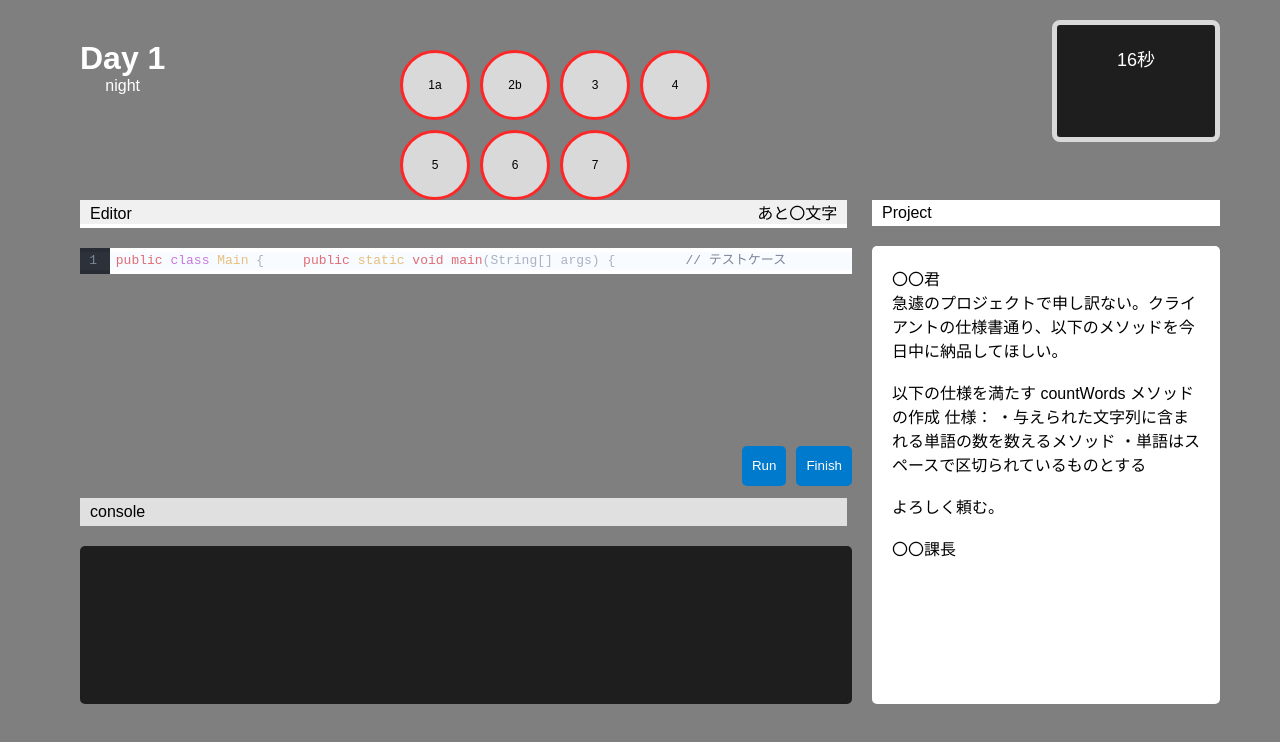
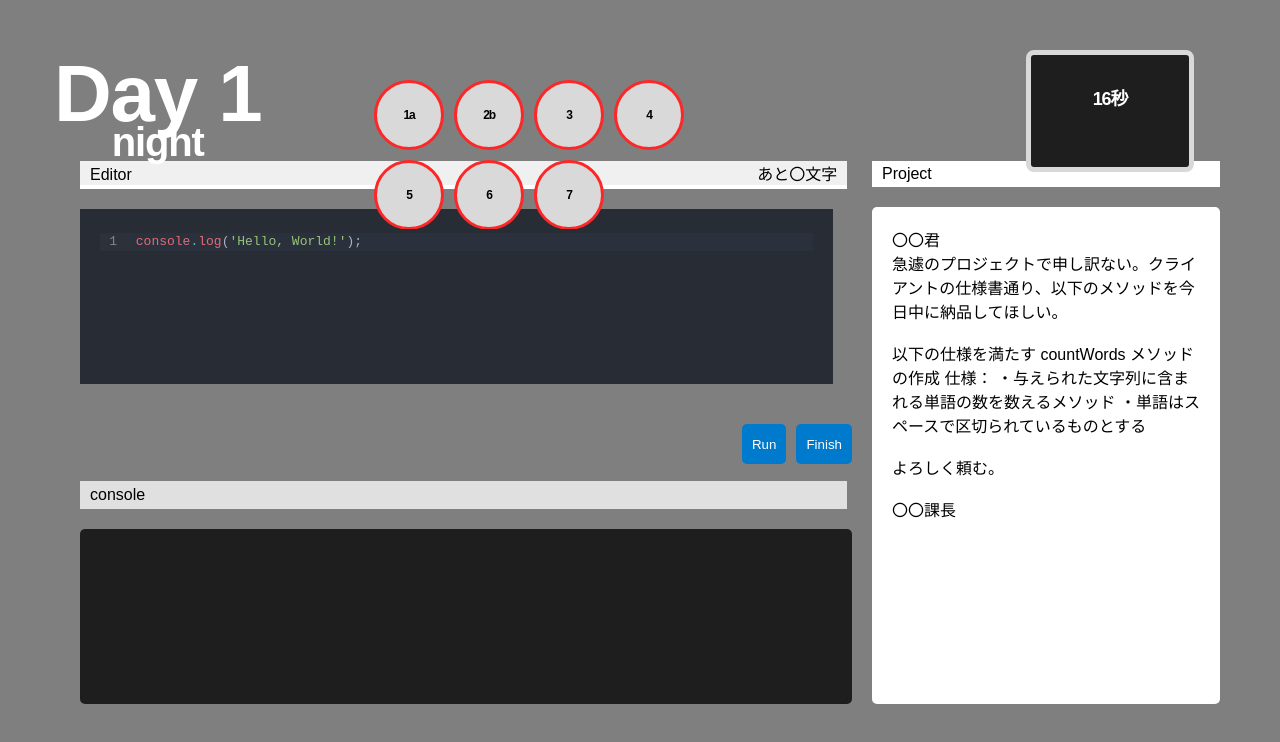
Before and after one commit to Izumi-Ren-agile/Coding-Jinroh, a React (Create React App) app: page /nightGame in a window 1280 px wide. Shown: the top 742 px of the page. Built offline with nearby package versions, Linux system fonts and the light colour scheme.

Commit message:
コードエディターの編集

```diff
--- /dev/null
+++ b/src/components/CodeEditor.jsx
@@ -0,0 +1,22 @@
+import React from "react";
+import CodeMirror from "@uiw/react-codemirror";
+import { javascript } from "@codemirror/lang-javascript";
+import { oneDark } from "@codemirror/theme-one-dark";
+import "./Editor.css"; // CSSファイルをインポート
+
+export const CodeEditor = () => {
+  return (
+    <div className="editor-container">
+      <div className="editor-background"></div>
+      <CodeMirror
+        value="console.log('Hello, World!');" // 初期コード
+        extensions={[javascript()]}
+        theme={oneDark}
+        height="100%"
+        className="code-editor"
+      />
+    </div>
+  );
+};
+
+export default CodeEditor;
--- /dev/null
+++ b/src/components/Editor.css
@@ -0,0 +1,27 @@
+/* Editor.css */
+
+.editor-container {
+    position: relative;
+    width: 98.8%;
+    height: 400px; /* 10行分の高さ */
+    flex: 1;
+    display: flex;
+    flex-direction: column;
+    padding: 20px;
+  }
+
+  .editor-background {
+    position: absolute;
+    top: 0;
+    left: 0;
+    width: 100%;
+    height: 100%;
+    background-color: #282c34; /* CodeMirrorのテーマに合わせた色 */
+    z-index: -1; /* CodeMirrorの背後に配置 */
+  }
+
+  .code-editor {
+    height: 100%;
+    overflow: auto;
+    border: none; /* エディターのボーダーを取り除く */
+  }
--- a/src/components/NightGame.jsx
+++ b/src/components/NightGame.jsx
@@ -3,6 +3,7 @@ import { useNavigate } from "react-router-dom";
 import { javascript } from '@codemirror/lang-javascript';
 import { oneDark } from '@codemirror/theme-one-dark';
 import CodeMirror from '@uiw/react-codemirror';
+import {CodeEditor} from './CodeEditor';
 import './game.css'
 
 export const NightGame = () => {
@@ -79,13 +80,14 @@ export const NightGame = () => {
                         </div>
                     </div>
                     <div className="editor-container">
-                        <CodeMirror
+                        {/* <CodeMirror
                             id="editor"
                             className="editor"
                             value={code}
                             extensions={[javascript(), oneDark]}
                             onChange={(value) => handleChange(value)}
-                        />
+                        /> */}
+                        <CodeEditor />
                     </div>
                     <div className="controls">
                         <button id="run">Run</button>
--- a/src/components/game.css
+++ b/src/components/game.css
@@ -125,12 +125,12 @@ body {
     margin-top: 10px;
 }
 
-.editor-container {
+/* .editor-container {
     flex: 1;
     display: flex;
     flex-direction: column;
     padding: 20px;
-    height: 60%;
+    height: 100%;
 }
 
 .editor {
@@ -142,7 +142,7 @@ body {
     outline: none;
     width: 100%;
     height: 600px;
-}
+} */
 
 .controls {
     display: flex;
--- a/src/components/rule.css
+++ b/src/components/rule.css
@@ -1,4 +1,4 @@
-/* .header {
+.header {
     position: absolute;
     width: 1293px;
     height: 48px;
@@ -13,7 +13,7 @@
     color: #0C0B0B;
 } */
 
-/* .main-content {
+.main-content {
     display: flex;
     position: absolute;
     width: 100%;
@@ -60,4 +60,4 @@
     width: 100%;
     margin-top: 400px;
     height: auto;
-} */
+}
```
